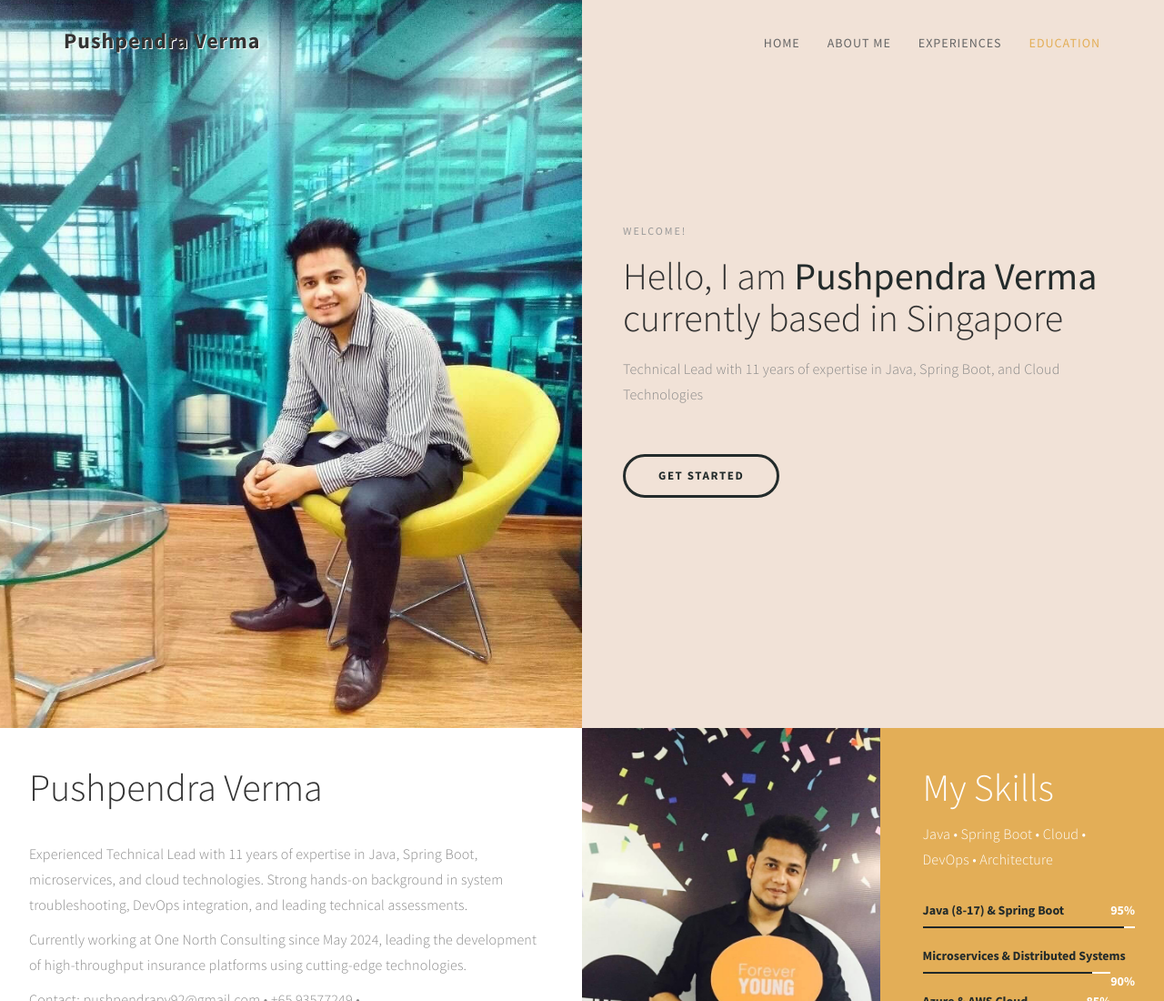
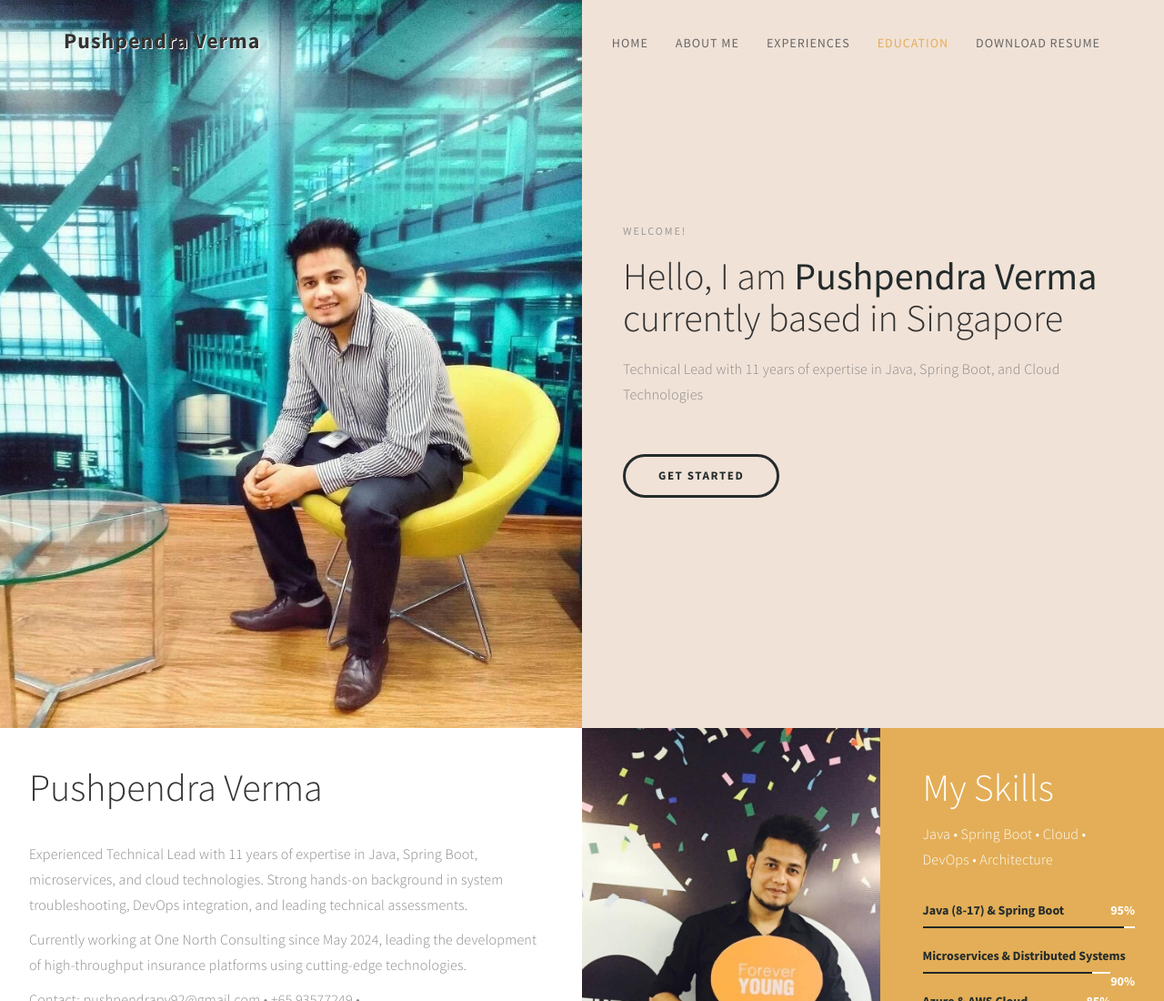
Before and after one commit to PushpendraV/PushpendraV.github.io, a plain HTML site: page index.html in a window 1280 px wide. Shown: the top 1100 px of the page at 91% size. Drawn offline with Linux system fonts and the light colour scheme.

Commit message:
Added Download Resume link to navigation header

```diff
--- a/index.html
+++ b/index.html
@@ -57,6 +57,7 @@ http://www.templatemo.com/tm-498-stimulus
                     <li><a href="#about" class="smoothScroll">About Me</a></li>
                     <li><a href="#experience" class="smoothScroll">Experiences</a></li>
 					<li><a href="#education" class="smoothScroll">Education</a></li>
+					<li><a href="https://docs.google.com/document/d/1N4bkDl_1PorYxxP86Wr1qN1bfvfgHxhm/edit?usp=sharing&ouid=100022852312244229792&rtpof=true&sd=true" target="_blank">Download Resume</a></li>
                </ul>
           </div>
 
```
